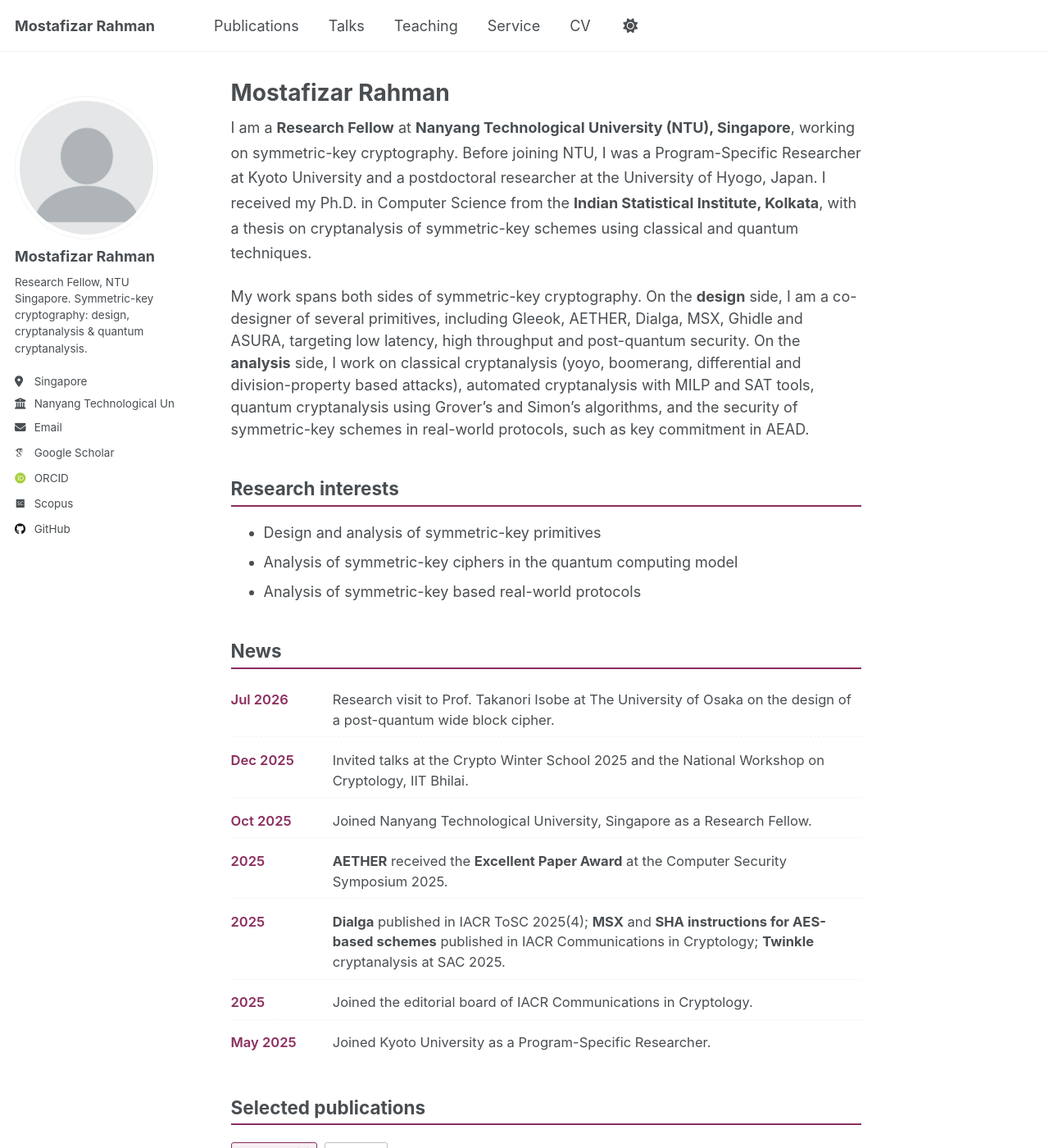
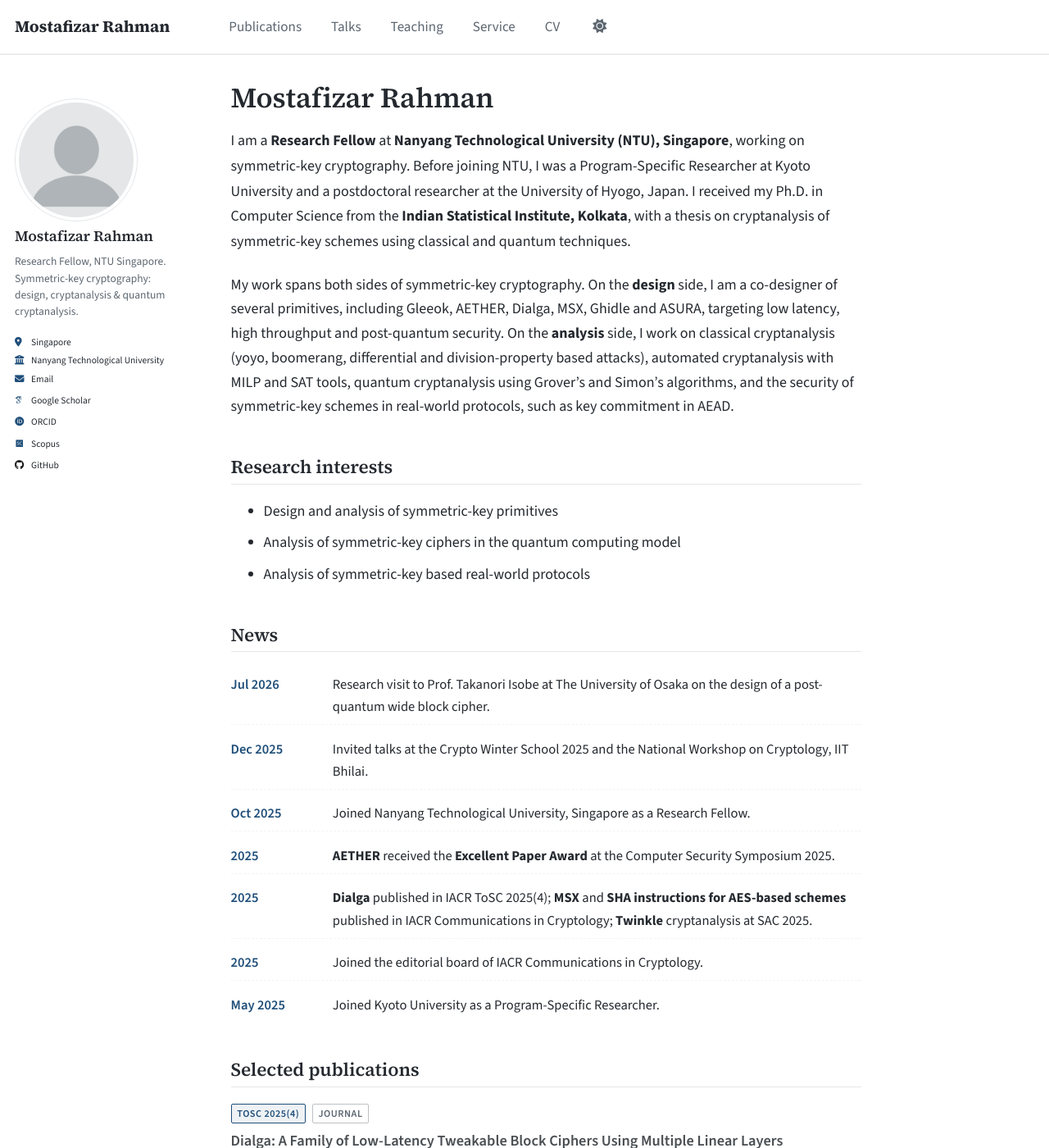
Before and after one commit to mrahman454/mrahman454.github.io, a Jekyll site: the page built from _pages/about.md, in a window 1280 px wide and 1400 px high. Shown: the whole window at 82% size. Built offline with Jekyll 4.4.1, drawn with Linux system fonts in a browser that asks for light colours; some web fonts are replaced; a script that is not in the unit is left out.

Commit message:
Restyle site: navy accent, serif headings, cleaner sidebar and top bar
Co-Authored-By: Claude Opus 5.5 <noreply@anthropic.com>

```diff
--- a/_includes/head.html
+++ b/_includes/head.html
@@ -16,6 +16,9 @@
 </script>
 
 <!-- For all browsers -->
+<link rel="preconnect" href="https://fonts.googleapis.com">
+<link rel="preconnect" href="https://fonts.gstatic.com" crossorigin>
+<link href="https://fonts.googleapis.com/css2?family=Source+Sans+3:ital,wght@0,400;0,600;0,700;1,400&family=Source+Serif+4:opsz,wght@8..60,500;8..60,600;8..60,700&display=swap" rel="stylesheet">
 <link rel="stylesheet" href="{{ base_path }}/assets/css/main.css">
 
 <meta http-equiv="cleartype" content="on">
--- a/_sass/layout/_academic.scss
+++ b/_sass/layout/_academic.scss
@@ -4,14 +4,24 @@
    ========================================================================== */
 
 :root {
-  --acad-accent: #8b2e5f;
-  --acad-accent-soft: rgba(139, 46, 95, 0.08);
-  --acad-muted: #5f666d;
+  --acad-accent: #1f4e79;
+  --acad-accent-soft: rgba(31, 78, 121, 0.07);
+  --acad-muted: #5c6670;
+  --acad-text: #24292f;
+  --acad-rule: #e3e6ea;
+  --global-link-color: #1f5f99;
+  --global-link-color-hover: #0f3a63;
+  --global-link-color-visited: #1f5f99;
 }
 html[data-theme="dark"] {
-  --acad-accent: #e48bb8;
-  --acad-accent-soft: rgba(228, 139, 184, 0.12);
-  --acad-muted: #a9b0b7;
+  --acad-accent: #8db8e8;
+  --acad-accent-soft: rgba(141, 184, 232, 0.12);
+  --acad-muted: #a3acb6;
+  --acad-text: #e6e8eb;
+  --acad-rule: #353b42;
+  --global-link-color: #8db8e8;
+  --global-link-color-hover: #b9d4f2;
+  --global-link-color-visited: #8db8e8;
 }
 
 .acad-lead {
@@ -24,8 +34,8 @@ html[data-theme="dark"] {
   font-size: 1.25em;
   margin: 2em 0 0.8em;
   padding-bottom: 0.3em;
-  border-bottom: 2px solid var(--acad-accent);
-  color: var(--global-text-color);
+  border-bottom: 1px solid var(--acad-rule);
+  color: var(--acad-text);
 }
 
 /* Small pill labels */
@@ -173,3 +183,128 @@ html[data-theme="dark"] {
 .cv-download {
   margin: 0.5em 0 1.5em;
 }
+
+
+/* ==========================================================================
+   Site-wide typography and chrome
+   ========================================================================== */
+
+$acad-sans: "Source Sans 3", -apple-system, BlinkMacSystemFont, "Segoe UI", Roboto, Helvetica, Arial, sans-serif;
+$acad-serif: "Source Serif 4", Georgia, "Times New Roman", serif;
+
+html { font-size: 17px; }
+@media (min-width: 1280px) { html { font-size: 18px; } }
+
+body {
+  font-family: $acad-sans;
+  color: var(--acad-text);
+  -webkit-font-smoothing: antialiased;
+}
+
+h1, h2, h3, h4, h5, h6,
+.page__title,
+.archive h1,
+.author__name,
+.pub-year {
+  font-family: $acad-serif;
+  font-weight: 600;
+  letter-spacing: -0.005em;
+  color: var(--acad-text);
+}
+
+.page__title {
+  font-size: 1.9em;
+  margin-bottom: 0.6em;
+}
+
+.page__content,
+.archive {
+  line-height: 1.65;
+}
+
+a { text-underline-offset: 2px; }
+.page__content a,
+.archive a {
+  text-decoration: none;
+  &:hover { text-decoration: underline; }
+}
+
+/* Top bar */
+.masthead {
+  border-bottom: 1px solid var(--acad-rule);
+  background: var(--global-bg-color);
+}
+.masthead__menu-item a {
+  font-family: $acad-sans;
+  font-size: 0.95em;
+  color: var(--acad-muted);
+  &:hover { color: var(--acad-accent); }
+}
+.masthead__menu-item--lg a {
+  font-family: $acad-serif;
+  font-weight: 700;
+  font-size: 1.1em;
+  color: var(--acad-text);
+}
+.greedy-nav .visible-links a:before {
+  background: var(--acad-accent);
+  height: 2px;
+}
+
+/* Sidebar */
+.author__avatar img {
+  max-width: 150px;
+  border: 1px solid var(--acad-rule);
+  padding: 4px;
+  box-shadow: none;
+}
+.author__name {
+  font-size: 1.15em;
+  margin-top: 0.4em;
+}
+.author__bio {
+  color: var(--acad-muted);
+  font-size: 0.82em;
+  line-height: 1.5;
+}
+.author__urls {
+  font-size: 0.85em;
+  li { margin-bottom: 0.35em; }
+  a { color: var(--acad-text); }
+  a:hover { color: var(--acad-accent); text-decoration: none; }
+  i, .ai { color: var(--acad-accent); }
+}
+
+/* Calmer publication cards */
+.pub { padding-bottom: 1em; margin-bottom: 1em; }
+.pub__title { font-size: 1.02em; }
+.pub__venue { font-style: normal; }
+.acad-tag {
+  font-weight: 600;
+  letter-spacing: 0.04em;
+  border-radius: 2px;
+}
+.acad-tag--award { color: #9a6b00; border-color: #d9b45a; background: rgba(217, 180, 90, 0.1); }
+.pub-year {
+  border-bottom: none;
+  font-size: 1.25em;
+  color: var(--acad-accent);
+}
+.news__date { font-weight: 600; font-variant-numeric: tabular-nums; }
+
+/* Tables */
+.acad-table th {
+  font-family: $acad-sans;
+  background: var(--acad-accent-soft);
+  color: var(--acad-text);
+}
+
+/* Footer */
+.page__footer { border-top: 1px solid var(--acad-rule); }
+
+/* Sidebar uses its own font settings in the theme; override them */
+.sidebar,
+.sidebar p,
+.sidebar li,
+.sidebar a { font-family: $acad-sans; }
+.sidebar .author__name { font-family: $acad-serif; }
```
